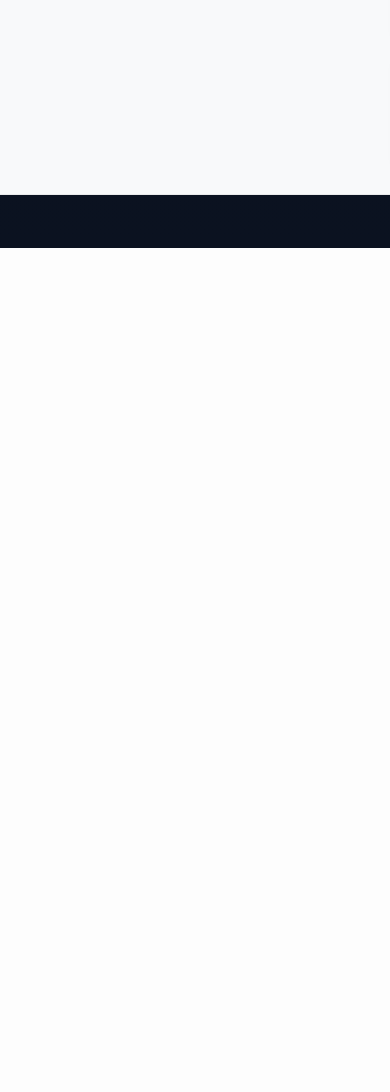
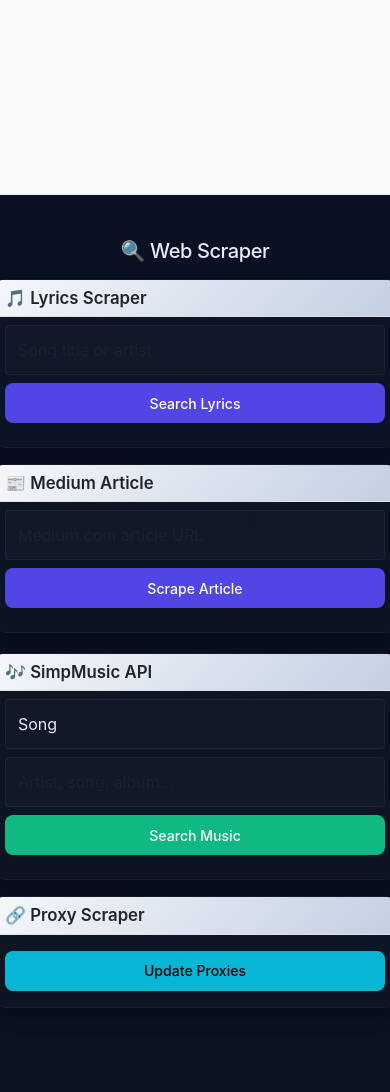
Before and after one commit to vincent0-ai/scrapper, a Flask app: page / in a window 390 px wide; the page is wider, and only the part inside the window is pictured. Shown: the part 711-1803 px from the top of that part. Before the commit the page ends 959 px from the top of that part, so only its background shows below. Run offline with Flask 3, Linux system fonts and the light colour scheme; data that the repository does not hold is empty.

Commit message:
Enhance layout responsiveness by allowing row wrapping on small screens and preventing sidebar overlap on larger screens

```diff
--- a/static/styles.css
+++ b/static/styles.css
@@ -184,19 +184,22 @@ input.form-control, select.form-select{
     min-width: 0; /* allow children to shrink properly */
 }
 
-/* Ensure the row uses flex and doesn't wrap sidebar unexpectedly */
-.container-fluid > .row{ display:flex; flex-wrap: nowrap; align-items: flex-start; }
+/* Ensure the row uses flex; allow wrapping by default for small screens */
+.container-fluid > .row{ display:flex; flex-wrap: wrap; align-items: flex-start; }
 
-/* On wider screens increase sidebar width and ensure main area uses remaining space */
+/* On wider screens prevent wrapping so sidebar + main sit side-by-side */
 @media (min-width: 1100px){
+    .container-fluid > .row{ flex-wrap: nowrap; }
     .sidebar-fixed{ flex: 0 0 340px; max-width: 340px; }
     .main-fluid{ width: calc(100% - 340px); }
 }
 
 /* Responsive: stack sidebar above main on small screens */
 @media (max-width: 767px){
-    .sidebar-fixed{ flex: 0 0 100%; max-width: 100%; border-right: none; border-bottom: 1px solid rgba(0,0,0,0.06); }
-    .main-fluid{ flex: 0 0 100%; max-width: 100%; }
+    .sidebar-fixed{ flex: 0 0 100%; max-width: 100%; border-right: none; border-bottom: 1px solid rgba(0,0,0,0.06); order: 0; }
+    .main-fluid{ flex: 0 0 100%; max-width: 100%; order: 1; }
+    /* prevent horizontal scrolling on mobile */
+    body, html{ overflow-x: hidden; }
 }
 
 /* Large-screen: give search-history more breathing room and spacing */
```
